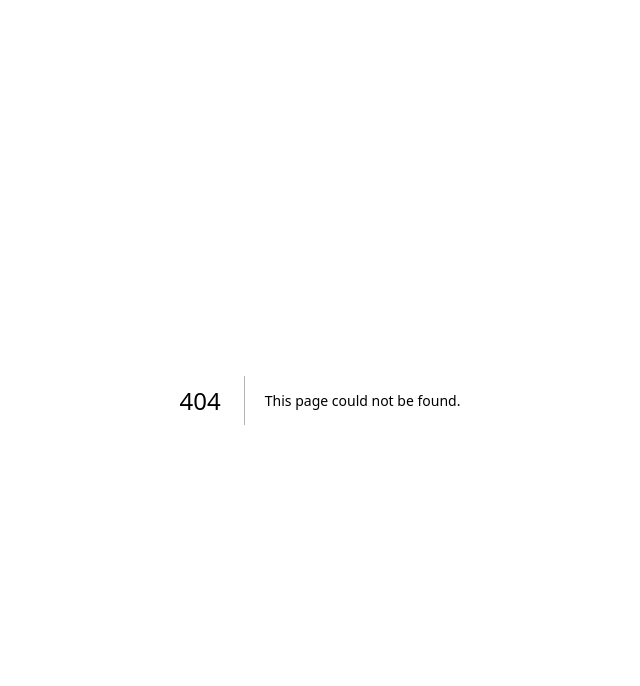
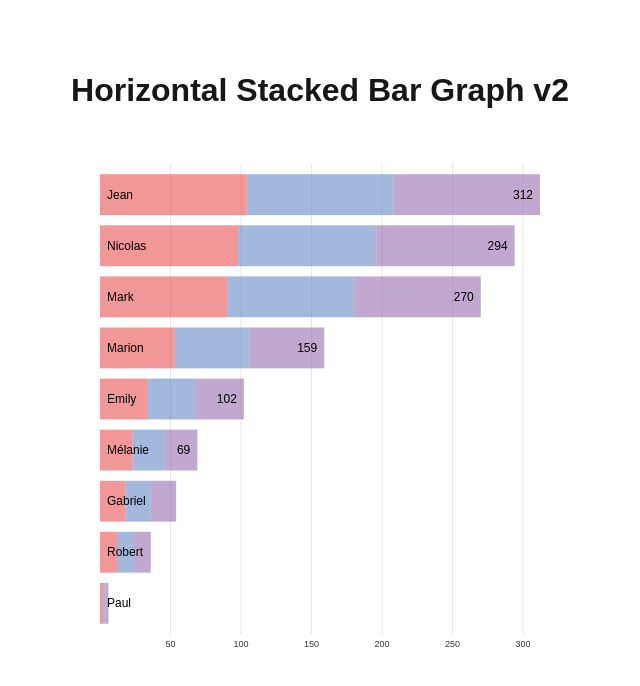
Before and after one commit to Niyaaz-Majiet/Next.js-TYPESCRIPT-D3.js-Set-Up, a Next.js app: page /HorizontalStackedBarGraph in a window 1280 px wide. Before the commit this address had no page. Shown: the top 686 px of the page, without its empty margins (320-960 px from the left). Built offline with nearby package versions, Linux system fonts and the light colour scheme.

Commit message:
Added a horizontally stacked bar graph as well as a vertical one.

```diff
--- /dev/null
+++ b/src/app/HorizontalStackedBarGraph/page.tsx
@@ -0,0 +1,182 @@
+'use client';
+
+import * as d3 from "d3";
+import { scaleBand, scaleLinear } from "d3";
+import styles from "../page.module.css";
+
+const MARGIN = { top: 0, right: 30, bottom: 30, left: 30 };
+const BAR_PADDING = 0.2;
+export const COLORS = ["#e85252", "#6689c6", "#9a6fb0"];
+
+const dataSet = [
+    {group:"Mark", subgroup: "travel",  value: 90},
+    {group:"Mark", subgroup: "food",  value: 23},
+    {group:"Mark", subgroup: "beer",  value: 14},
+    {group:"Robert", subgroup: "travel",  value: 12},
+    {group:"Robert", subgroup: "food",  value: 9},
+    {group:"Robert", subgroup: "beer",  value: 2},
+    {group:"Emily", subgroup: "travel",  value: 34},
+    {group:"Emily", subgroup: "food",  value: 0},
+    {group:"Emily", subgroup: "beer",  value: 4},
+    {group:"Marion", subgroup: "travel",  value: 53},
+    {group:"Marion", subgroup: "food",  value: 14},
+    {group:"Marion", subgroup: "beer",  value: 102},
+    {group:"Nicolas", subgroup: "travel",  value: 98},
+    {group:"Nicolas", subgroup: "food",  value: 9},
+    {group:"Nicolas", subgroup: "beer",  value: 8},
+    {group:"Mélanie", subgroup: "travel",  value: 23},
+    {group:"Mélanie", subgroup: "food",  value: 23},
+    {group:"Mélanie", subgroup: "beer",  value: 3},
+    {group:"Gabriel", subgroup: "travel",  value: 18},
+    {group:"Gabriel", subgroup: "food",  value: 11},
+    {group:"Gabriel", subgroup: "beer",  value: 18},
+    {group:"Jean", subgroup: "travel",  value: 104},
+    {group:"Jean", subgroup: "food",  value: 10},
+    {group:"Jean", subgroup: "beer",  value: 14},
+    {group:"Paul", subgroup: "travel",  value: 2},
+    {group:"Paul", subgroup: "food",  value: 12},
+    {group:"Paul", subgroup: "beer",  value: 92},
+]
+
+type BarplotProps = {
+  width: number;
+  height: number;
+  data: { group: string; subgroup: string; value: number }[];
+};
+
+const Barplot = ({ width = 500, height = 500, data = dataSet }: BarplotProps) => {
+  // bounds = area inside the graph axis = calculated by substracting the margins
+  const boundsWidth = width - MARGIN.right - MARGIN.left;
+  const boundsHeight = height - MARGIN.top - MARGIN.bottom;
+
+  const groups = [...new Set(data.map((d) => d.group)!)];
+  const subGroups = [...new Set(data.map((d) => d.subgroup)!)];
+
+  // Reformat the dataset
+  const stackGenerator = d3
+    .stack<string>()
+    .keys(subGroups)
+    .value((d) => data.filter((item) => item.group === d)[0].value);
+  const series = stackGenerator(groups);
+
+  // Find size of the longest bar and group rank.
+  // Values are available in the last group of the stack
+  const lastStackGroup = series[series.length - 1] || [];
+  const groupTotalValues = lastStackGroup.map((group) => {
+    const biggest = group[group.length - 1] || 0;
+    return { name: group.data, value: biggest };
+  });
+  const sortedGroupTotalValues = groupTotalValues.sort(
+    (a, b) => b.value - a.value
+  );
+  const maxValue = sortedGroupTotalValues[0].value;
+
+  // Y axis is for groups since the barplot is horizontal
+  const yScale = scaleBand()
+  .domain(groupTotalValues.map((g) => g.name))
+  .range([0, boundsHeight])
+  .padding(BAR_PADDING);
+
+  // X axis
+  const xScale = scaleLinear().domain([0, maxValue]).range([0, boundsWidth]);
+
+  // Color Scale
+  var colorScale = d3.scaleOrdinal<string>().domain(subGroups).range(COLORS);
+
+  const rectangles = series.map((subgroup, i) => {
+    return (
+      <g key={i}>
+        {subgroup.map((group, j) => {
+          return (
+            <rect
+              key={j}
+              y={yScale(group.data)}
+              height={yScale.bandwidth()}
+              x={xScale(group[0])}
+              width={xScale(group[1]) - xScale(group[0])}
+              fill={colorScale(subgroup.key)}
+              opacity={0.6}
+            />
+          );
+        })}
+      </g>
+    );
+  });
+
+  const labels = sortedGroupTotalValues.map((group, i) => {
+    const y = yScale(group.name);
+
+    if (!y) {
+      return null;
+    }
+
+    return (
+      <g key={i}>
+        <text
+          x={xScale(group.value) - 7}
+          y={y + yScale.bandwidth() / 2}
+          textAnchor="end"
+          alignmentBaseline="central"
+          fontSize={12}
+          opacity={xScale(group.value) > 90 ? 1 : 0} // hide label if bar is not wide enough
+        >
+          {group.value}
+        </text>
+        <text
+          x={xScale(0) + 7}
+          y={y + yScale.bandwidth() / 2}
+          textAnchor="start"
+          alignmentBaseline="central"
+          fontSize={12}
+        >
+          {group.name}
+        </text>
+      </g>
+    );
+  });
+
+  const grid = xScale
+    .ticks(5)
+    .slice(1)
+    .map((value, i) => (
+      <g key={i}>
+        <line
+          x1={xScale(value)}
+          x2={xScale(value)}
+          y1={0}
+          y2={boundsHeight}
+          stroke="#808080"
+          opacity={0.2}
+        />
+        <text
+          x={xScale(value)}
+          y={boundsHeight + 10}
+          textAnchor="middle"
+          alignmentBaseline="central"
+          fontSize={9}
+          opacity={0.8}
+        >
+          {value}
+        </text>
+      </g>
+    ));
+
+  return (
+    <div  className={styles.page}>
+        <h1>Horizontal Stacked Bar Graph v2</h1>
+      <svg width={width} height={height}>
+        <g
+          width={boundsWidth}
+          height={boundsHeight}
+          transform={`translate(${[MARGIN.left, MARGIN.top].join(",")})`}
+        >
+          <g>{grid}</g>
+          <g>{rectangles}</g>
+          <g>{labels}</g>
+        </g>
+      </svg>
+    </div>
+  );
+};
+
+export default Barplot;
--- a/src/app/VerticalStackedBarGraph/page.tsx
+++ b/src/app/VerticalStackedBarGraph/page.tsx
@@ -160,7 +160,7 @@ const [data, setData] = useState(dataSet);
 
   return (
     <div className={styles.page}>
-      <h1>Stacked Bar Graph v2</h1>
+      <h1>Vertical Stacked Bar Graph v2</h1>
       <svg ref={svgRef} width={width} height={height} />
     </div>
   );
```
